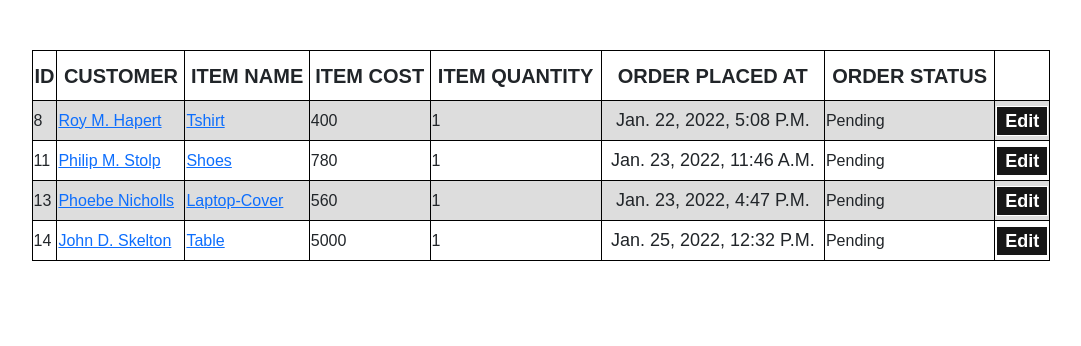
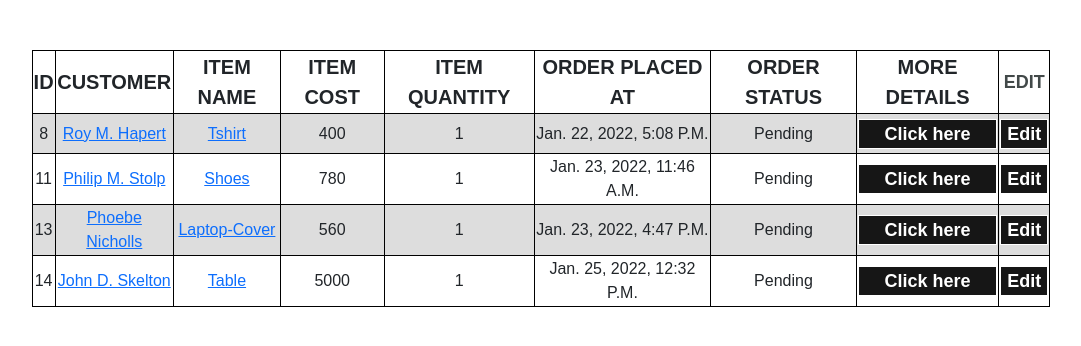
Before and after one commit to NikitaBehra/Django-P, a Django app: page /app/pendingList/ in a window 1280 px wide. Shown: the part 56-402 px from the top of the page, without its empty margins (99-1180 px from the left). Run offline with Django 3.2, Linux system fonts and the light colour scheme; data comes from the database, SQL or seed files in the repository; both versions use the stored data as it was after the commit.

Commit message:
updating

```diff
--- a/app/models.py
+++ b/app/models.py
@@ -18,7 +18,7 @@ class Customer(models.Model):
         return reverse('app:customerList')
 
 class OrderDetails(models.Model):
-    customer = models.ForeignKey(Customer, related_name="customer",on_delete=models.CASCADE)
+    customer = models.ForeignKey(Customer, related_name="customer",on_delete=models.SET_DEFAULT, default="NA")
     item_name = models.CharField(max_length=200)
     item_cost = models.IntegerField()
     item_quantity = models.IntegerField()
--- a/app/urls.py
+++ b/app/urls.py
@@ -1,5 +1,4 @@
 from django.conf.urls import url
-
 from app import views
 from app.views import (CreateCustomer,
                         CreateOrder,
@@ -13,6 +12,7 @@ from app.views import (CreateCustomer,
                         PendingListView,
                         DeliveredListView,
                         DispatchedListView,
+                        ItemList,
                         )
 app_name = "app"
 urlpatterns = [
@@ -30,4 +30,5 @@ urlpatterns = [
     url(r'^pendingList/', PendingListView.as_view(), name='pendingList'),
     url(r'^deliveredList/', DeliveredListView.as_view(), name='deliveredList'),
     url(r'^dispatchedList/', DispatchedListView.as_view(), name='dispatchedList'),
+    url(r'^itemList/(?P<slug>[-\w\d]+)/$', ItemList.as_view(), name='itemList'),
 ]
--- a/app/views.py
+++ b/app/views.py
@@ -69,6 +69,16 @@ class OrderList(ListView):
         context['filters'] = OrderFilter(self.request.GET, queryset=self.get_queryset())
         return context
 
+class ItemList(TemplateView):
+    model = OrderDetails
+    template_name = "app/order_item_list.html"
+    def get_context_data(self, **kwargs):
+        context = super().get_context_data(**kwargs)
+        item_name = self.kwargs["slug"]
+        context["item_name"] = item_name
+        context['list'] = OrderDetails.objects.filter(item_name= item_name)
+        return context
+
 class CustomerDetailView(DetailView):
     model = Customer
     context_object_name = 'customer_detail'
--- a/static/css/customerList.css
+++ b/static/css/customerList.css
@@ -20,6 +20,7 @@
     border-collapse: collapse;
     width:100%;
     margin-bottom:30px;
+    text-align: center;
   }
   .order-list-td
   {
@@ -33,7 +34,7 @@
   .list-td {
     border: 1px solid black;
     border-collapse: collapse;
-    text-align: left;
+    text-align: center;
     font-size: 16px;
     text-transform: capitalize;
     height:40px;
@@ -70,7 +71,7 @@
   .home-td{
     border: 1px solid black;
     border-collapse: collapse;
-    text-align: left;
+    text-align: center;
     font-size: 16px;
     text-transform: capitalize;
     height:40px;
@@ -79,7 +80,7 @@
   .home-td-link
   {
     border-collapse: collapse;
-    text-align: left;
+    text-align: center;
     font-size: 18px;
     text-transform: capitalize;
     height:40px;
@@ -195,3 +196,21 @@ font-size: 30px;
     letter-spacing: 2px;
     text-transform: capitalize;
   }
+  #item-name-ctn
+  {
+    margin: auto;
+    margin-top: 20px;
+  }
+  #item-name-title
+  {
+    color:#717D7E ;
+    text-align: center;
+    text-transform: capitalize;
+  }
+  #item-name-value
+  {
+    color:#154360;
+    text-transform: capitalize;
+    letter-spacing:4px;
+    text-align: center;
+  }
--- a/templates/app/customer_detail.html
+++ b/templates/app/customer_detail.html
@@ -38,7 +38,7 @@
         <th class="list-th">ITEM QUANTITY</th>
         <th class="list-th">ORDER PLACED AT</th>
         <th class="list-th">ORDER STATUS</th>
-        <th class="list-th">EDIT</th>
+        <th class="home-th">EDIT</th>
       </tr>
       {% for order in customer_detail.customer.all%}
       <tr class="list-tr">
@@ -48,7 +48,7 @@
         <td class="order-list-td">{{order.item_quantity}}</td>
         <td class="order-list-td">{{order.date}}</td>
         <td class="order-list-td">{{order.order_status}}</td>
-        <td class="order-list-td"><a href="{% url 'app:updateOrder' pk=order.id%}"><button class="Edit-btn">Edit</button></a></td>
+        <td class="order-list-td"><a href="{% url 'app:updateOrder' pk=order.id %}"><button class="Edit-btn">Edit</button></a></td>
       </tr>
       {% endfor %}
     </table>
--- a/templates/app/home.html
+++ b/templates/app/home.html
@@ -46,6 +46,7 @@
                     <th class="home-th">ITEM QUANTITY</th>
                     <th class="list-th">ORDER PLACED AT</th>
                     <th class="home-th">ORDER STATUS</th>
+                    <th class="list-th">MORE DETAILS</th>
                     <th class="home-th">EDIT</th>
                   </tr>
                   {% for order in orders %}
@@ -53,11 +54,12 @@
 
                     <td class="order-list-td">{{ order.id}}</td>
                     <td class="order-list-td"><a href="{% url 'app:customerDetails' pk=order.customer.id %}">{{order.customer}}</a></td>
-                    <td class="order-list-td"><a href="{% url 'app:orderDetails' pk=order.id %}">{{order.item_name}}</a></td>
+                    <td class="order-list-td"><a href="{% url 'app:itemList' slug=order.item_name %}">{{order.item_name}}</a></td>
                     <td class="order-list-td">{{order.item_cost}}</td>
                     <td class="order-list-td">{{order.item_quantity}}</td>
                     <td class="order-list-td">{{order.date}}</td>
                     <td class="order-list-td">{{order.order_status}}</td>
+                    <td class="order-list-td"><a href="{% url 'app:orderDetails' pk=order.id %}"><button class="Edit-btn">Click here</button></a></td>
                     <td class="order-list-td"><a href="{% url 'app:updateOrder' pk=order.id %}"><button class="Edit-btn">Edit</button></a></td>
                   </tr>
                   {% endfor %}
--- a/templates/app/order_list.html
+++ b/templates/app/order_list.html
@@ -19,17 +19,20 @@
           <th class="list-th">ITEM QUANTITY</th>
           <th class="list-th">ORDER PLACED AT</th>
           <th class="list-th">ORDER STATUS</th>
+          <th class="list-th">MORE DETAILS</th>
+          <th class="list-th">EDIT</th>
         </tr>
         {% for order in filters.qs %}
         <tr class="list-tr">
 
           <td class="order-list-td">{{ order.id}}</td>
           <td class="order-list-td"><a href="{% url 'app:customerDetails' pk=order.customer.id %}">{{order.customer}}</a></td>
-          <td class="order-list-td"><a href="{% url 'app:orderDetails' pk=order.id %}">{{order.item_name}}</a></td>
+          <td class="order-list-td"><a href="{% url 'app:itemList' slug=order.item_name %}">{{order.item_name}}</a></td>
           <td class="order-list-td">{{order.item_cost}}</td>
           <td class="order-list-td">{{order.item_quantity}}</td>
           <td class="order-list-td">{{order.date}}</td>
           <td class="order-list-td">{{order.order_status}}</td>
+          <td class="order-list-td"><a href="{% url 'app:orderDetails' pk=order.id %}"><button class="Edit-btn">Click here</button></a></td>
           <td class="order-list-td"><a href="{% url 'app:updateOrder' pk=order.id %}"><button class="Edit-btn">Edit</button></a></td>
         </tr>
         {% endfor %}
--- a/templates/app/pendings.html
+++ b/templates/app/pendings.html
@@ -10,17 +10,20 @@
           <th class="list-th">ITEM QUANTITY</th>
           <th class="list-th">ORDER PLACED AT</th>
           <th class="list-th">ORDER STATUS</th>
+          <th class="list-th">MORE DETAILS</th>
+          <th class="home-th">EDIT</th>
         </tr>
         {% for order in pendingList %}
         <tr class="list-tr">
 
           <td class="list-td">{{ order.id}}</td>
           <td class="list-td"><a href="{% url 'app:customerDetails' pk=order.customer.id %}">{{order.customer}}</a></td>
-          <td class="list-td"><a href="{% url 'app:orderDetails' pk=order.id %}">{{order.item_name}}</a></td>
+          <td class="list-td"><a href="{% url 'app:itemList' slug=order.item_name %}">{{order.item_name}}</a></td>
           <td class="list-td">{{order.item_cost}}</td>
           <td class="list-td">{{order.item_quantity}}</td>
-          <td class="order-list-td">{{order.date}}</td>
+          <td class="list-td">{{order.date}}</td>
           <td class="list-td">{{order.order_status}}</td>
+          <td class="order-list-td"><a href="{% url 'app:orderDetails' pk=order.id %}"><button class="Edit-btn">Click here</button></a></td>
           <td class="list-td"><a href="{% url 'app:updateOrder' pk=order.id %}"><button class="Edit-btn">Edit</button></a></td>
         </tr>
         {% endfor %}
```
Also changed, not shown: templates/app/delivered.html (+5 -2 lines), templates/app/dispatched.html (+5 -2 lines), db.sqlite3.
